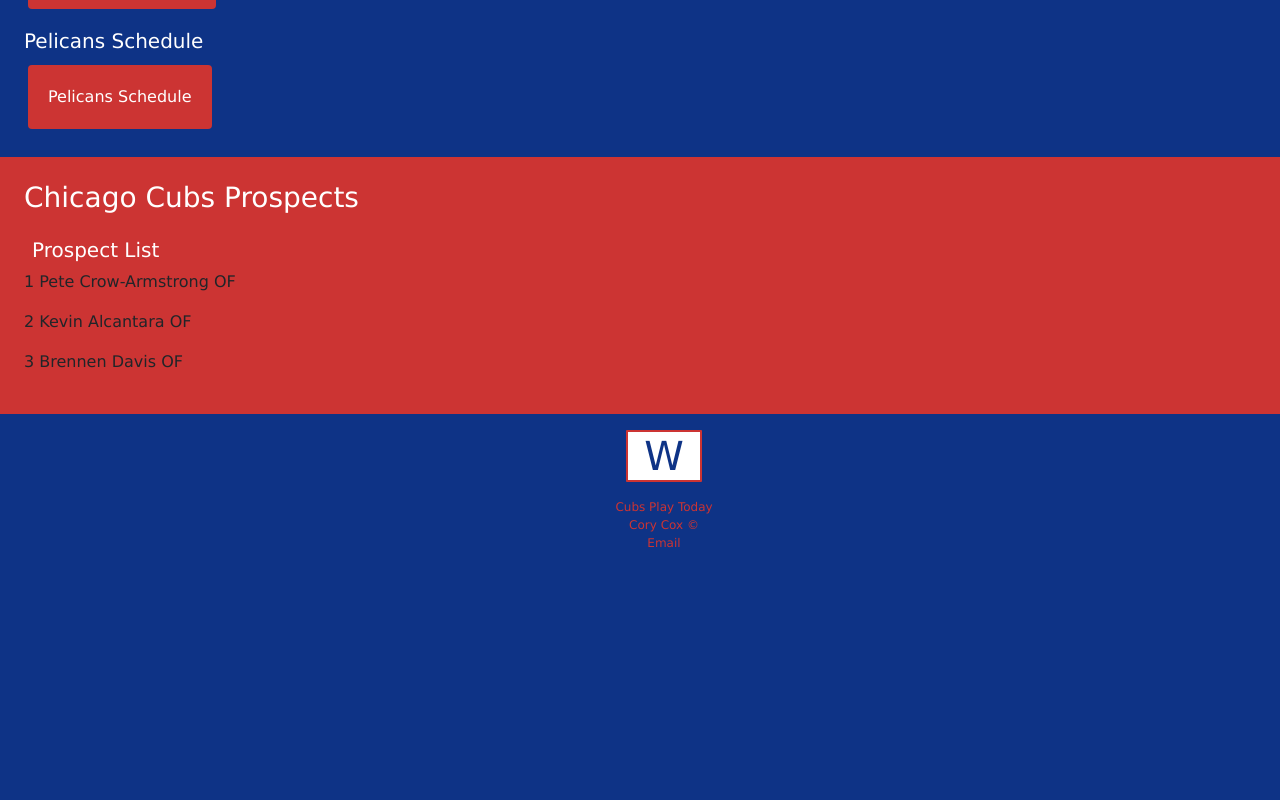
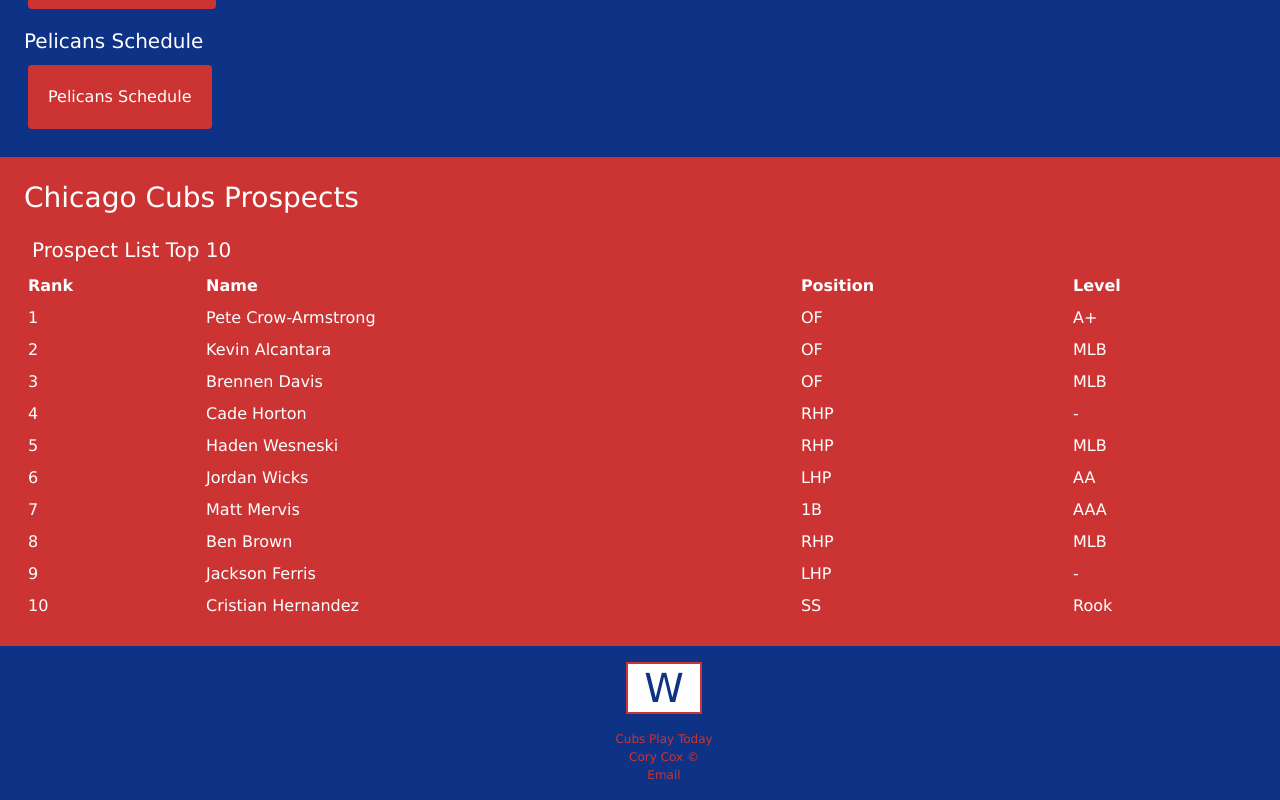
Before and after one commit to cwcox01/cubsplaytoday, a React (Create React App) app: page / in a window 1280 px wide. Shown: the part 1480-2280 px from the top of the page. Before the commit the page ends 2048 px from the top, so only its background shows below. Built offline with nearby package versions, Linux system fonts and the light colour scheme; no server answers.

Commit message:
removed iframe from prospect list

```diff
--- a/package.json
+++ b/package.json
@@ -6,6 +6,8 @@
     "@testing-library/jest-dom": "^5.16.5",
     "@testing-library/react": "^13.4.0",
     "@testing-library/user-event": "^13.5.0",
+    "moment": "^2.29.4",
+    "momment": "^0.0.1",
     "react": "^18.2.0",
     "react-dom": "^18.2.0",
     "react-scripts": "5.0.1",
--- a/public/css/styles.css
+++ b/public/css/styles.css
@@ -117,6 +117,19 @@
 
 .prospect-iframe {
   border: 0.5rem #0e3386 solid;
+}
+
+/* cubs top 10 prospect table */
+table {
+  border-collapse: collapse;
+  border-spacing: 0;
+  width: 100%;
+}
+
+th,
+td {
+  text-align: left;
+  padding: 4px;
 }
 
 /* footer section styling */
@@ -260,6 +273,12 @@
     padding-bottom: 0px;
   }
 
+  th,
+  td {
+    text-align: left;
+    padding: 0px;
+  }
+
   /* mlb section media query */
   .chi-game {
     gap: 0;
--- a/src/components/Mlb-schedule.jsx
+++ b/src/components/Mlb-schedule.jsx
@@ -47,11 +47,13 @@
 
   const gameTime = cubsTimeToday.gameDate
     .toLocaleTimeString("en-US", {
+      localeMatcher: "best fit",
       timeZone: "America/New_York",
     })
     .slice(0, 4);
 
   const dateOfGame = cubsTimeToday.gameDate.toLocaleDateString("en-US", {
+    localeMatcher: "best fit",
     timeZone: "America/New_York",
   });
 
@@ -91,7 +93,7 @@
             </div>
           </div>
         ) : (
-          <p>No Cubs game today.</p>
+          <p className="schedule-standings-header">No Cubs game today.</p>
         )}
       </div>
     </div>
--- /dev/null
+++ b/src/components/ProspectItem.jsx
@@ -0,0 +1,17 @@
+import React from "react";
+
+export default function ProspectItem({
+  prospectRank,
+  prospectName,
+  prospectPosition,
+  prospectLevel,
+}) {
+  return (
+    <tr>
+      <td>{prospectRank}</td>
+      <td>{prospectName}</td>
+      <td>{prospectPosition}</td>
+      <td>{prospectLevel}</td>
+    </tr>
+  );
+}
--- a/src/components/Prospects.jsx
+++ b/src/components/Prospects.jsx
@@ -1,8 +1,9 @@
 import React from "react";
 import list from "./list.json";
+import ProspectItem from "./ProspectItem";
 
 const cubProspect = list.prospect;
-console.log(cubProspect);
+
 function Prospects() {
   return (
     <div className="prospects" id="prospect-section">
@@ -11,21 +12,79 @@
       </div>
       <div className="prospect-list-1">
         <h5 className="prospect-list-scroll ps-2 schedule-standings-header">
-          Prospect List
+          Prospect List Top 10
         </h5>
-        <div className="prospect-list-embed">
-          <p>
-            {cubProspect[0].Rank} {cubProspect[0].Player}{" "}
-            {cubProspect[0].Position}
-          </p>
-          <p>
-            {cubProspect[1].Rank} {cubProspect[1].Player}{" "}
-            {cubProspect[1].Position}
-          </p>
-          <p>
-            {cubProspect[2].Rank} {cubProspect[2].Player}{" "}
-            {cubProspect[2].Position}
-          </p>
+        <div className="prospect-list">
+          <div>
+            <table className="schedule-standings-header">
+              <tr>
+                <th>Rank</th>
+                <th>Name</th>
+                <th>Position</th>
+                <th>Level</th>
+              </tr>
+              <ProspectItem
+                prospectRank={cubProspect[0].Rank}
+                prospectName={cubProspect[0].Player}
+                prospectPosition={cubProspect[0].Position}
+                prospectLevel={cubProspect[0].Level}
+              />
+              <ProspectItem
+                prospectRank={cubProspect[1].Rank}
+                prospectName={cubProspect[1].Player}
+                prospectPosition={cubProspect[1].Position}
+                prospectLevel={cubProspect[1].Level}
+              />
+              <ProspectItem
+                prospectRank={cubProspect[2].Rank}
+                prospectName={cubProspect[2].Player}
+                prospectPosition={cubProspect[2].Position}
+                prospectLevel={cubProspect[2].Level}
+              />
+              <ProspectItem
+                prospectRank={cubProspect[3].Rank}
+                prospectName={cubProspect[3].Player}
+                prospectPosition={cubProspect[3].Position}
+                prospectLevel={cubProspect[3].Level}
+              />
+              <ProspectItem
+                prospectRank={cubProspect[4].Rank}
+                prospectName={cubProspect[4].Player}
+                prospectPosition={cubProspect[4].Position}
+                prospectLevel={cubProspect[4].Level}
+              />
+              <ProspectItem
+                prospectRank={cubProspect[5].Rank}
+                prospectName={cubProspect[5].Player}
+                prospectPosition={cubProspect[5].Position}
+                prospectLevel={cubProspect[5].Level}
+              />
+              <ProspectItem
+                prospectRank={cubProspect[6].Rank}
+                prospectName={cubProspect[6].Player}
+                prospectPosition={cubProspect[6].Position}
+                prospectLevel={cubProspect[6].Level}
+              />
+              <ProspectItem
+                prospectRank={cubProspect[7].Rank}
+                prospectName={cubProspect[7].Player}
+                prospectPosition={cubProspect[7].Position}
+                prospectLevel={cubProspect[7].Level}
+              />
+              <ProspectItem
+                prospectRank={cubProspect[8].Rank}
+                prospectName={cubProspect[8].Player}
+                prospectPosition={cubProspect[8].Position}
+                prospectLevel={cubProspect[8].Level}
+              />
+              <ProspectItem
+                prospectRank={cubProspect[9].Rank}
+                prospectName={cubProspect[9].Player}
+                prospectPosition={cubProspect[9].Position}
+                prospectLevel={cubProspect[9].Level}
+              />
+            </table>
+          </div>
         </div>
       </div>
     </div>
--- a/src/components/list.json
+++ b/src/components/list.json
@@ -85,7 +85,7 @@
         "Rank": 10,
         "Player": "Cristian Hernandez",
         "Position": "SS",
-        "Level": "Rookie",
+        "Level": "Rook",
         "Age": 19,
         "Bats": "R",
         "Throws": "R"
--- a/src/index.js
+++ b/src/index.js
@@ -1,5 +1,7 @@
 import React from "react";
 import ReactDOM from "react-dom";
 import App from "./components/App";
+const moment = require("moment");
+console.log(moment());
 
 ReactDOM.render(<App />, document.querySelector("#root"));
```
Also changed, not shown: 1 other file (tests, documents, lock files or other folders).
